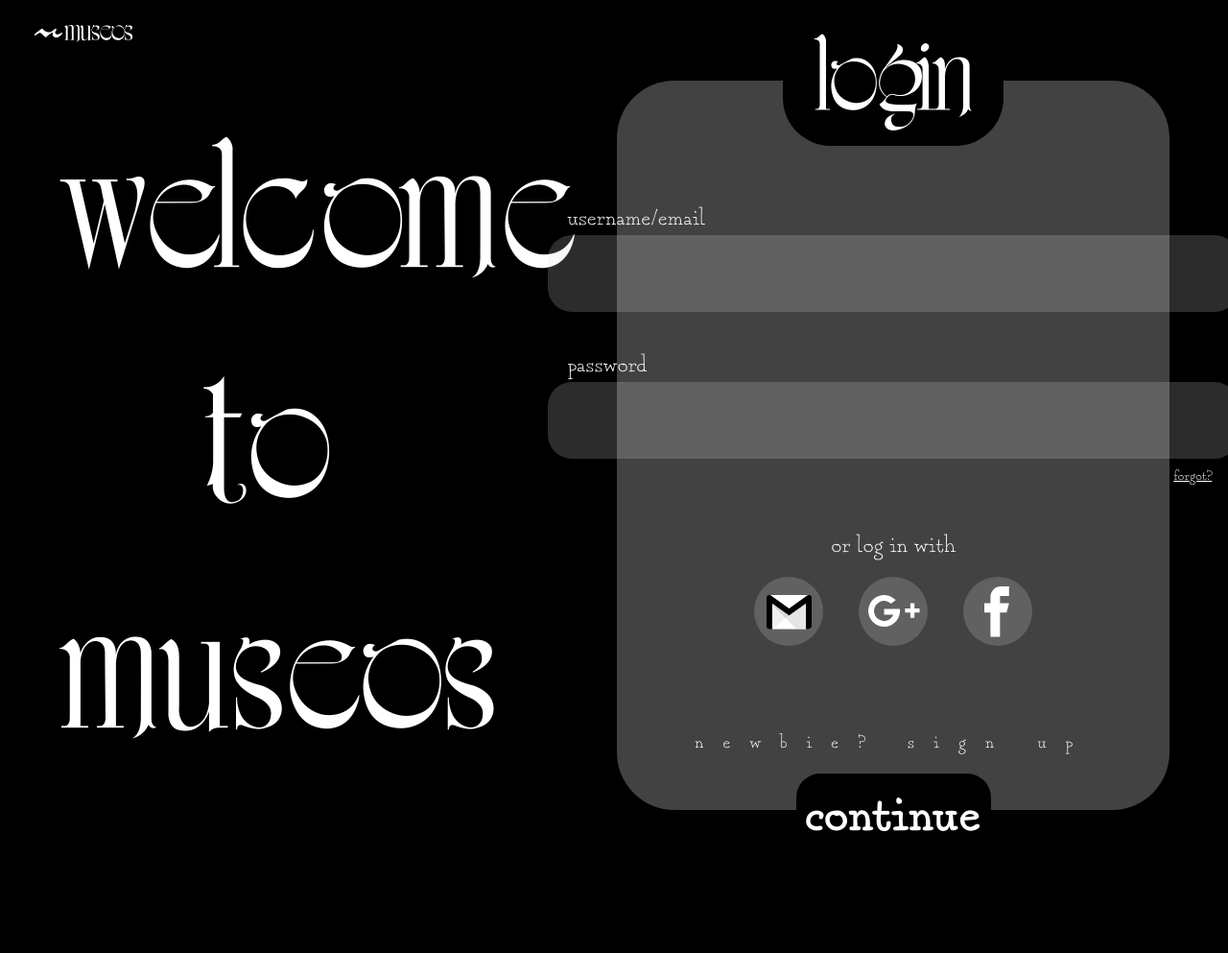
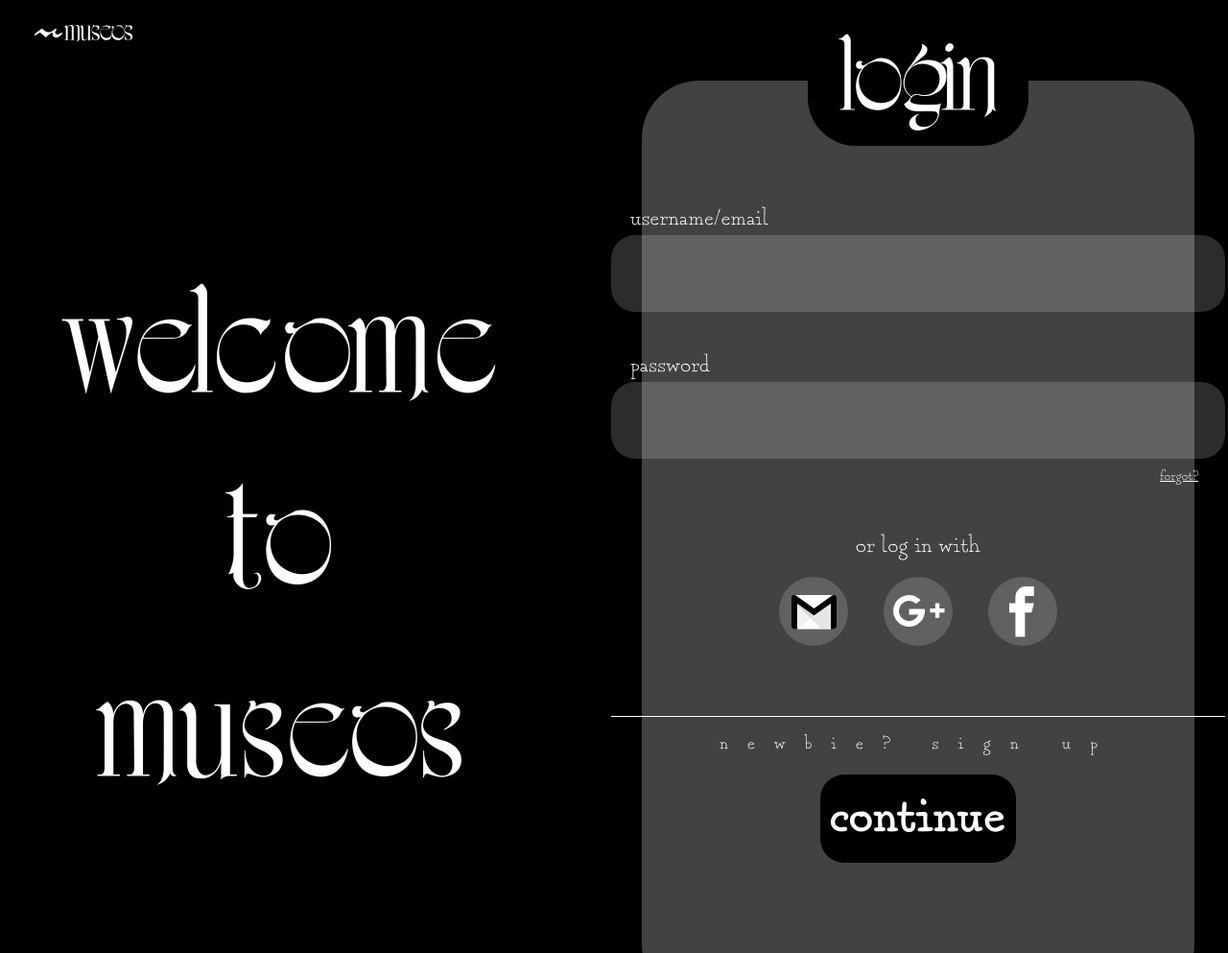
Before and after one commit to phongan1x5/Museos, a plain HTML site: page src/frontend/Pages/Sign In/signin.html in a window 1280 px wide. Shown: the top 993 px of the page at 96% size. Drawn offline with Linux system fonts and the light colour scheme.

Commit message:
fixing link

```diff
--- a/src/frontend/Pages/Sign In/signin.html
+++ b/src/frontend/Pages/Sign In/signin.html
@@ -13,7 +13,7 @@
             <header class="header">
                 <div class="content">
                     <div class="navbar">
-                        <a href="" class="logo">
+                        <a href="../../index.html" class="logo">
                             <img src="../../assets/img/logo.svg" alt="" />
                             <img src="../../assets/img/museos.svg" alt=""
                         /></a>
--- a/src/frontend/Pages/Sign In/styles.css
+++ b/src/frontend/Pages/Sign In/styles.css
@@ -28,10 +28,10 @@ body{
 .login-wrapper .title{
     color: #FFF;
     font-family: 'iCiel Amerigraf';
-    font-size: 120px;
+    font-size: 100px;
     font-weight: 400;
     line-height: 2;
-    width: 34%;
+    width: 40%;
     text-align: center;
     align-self: center;
     letter-spacing: 5px;
@@ -42,7 +42,7 @@ body{
     gap: 87px;
 }
 .login-wrapper .login-section{
-    height: 95vh;
+    height: 120vh;
     width: 45vw;
     border-radius: 60px;
     background: rgba(217, 217, 217, 0.30);
@@ -125,7 +125,7 @@ body{
 .login-section .user-input,.password-input{
     border-radius: 25px;
     background: rgba(217, 217, 217, 0.20);
-    width: 45rem;
+    width: 40rem;
     height: 80px;
     border: none;
     font-family: 'iCiel Grandma';
@@ -140,7 +140,7 @@ body{
 .linebreak{
     background: #FFF;
     height: 1px;
-    width: 48rem;
+    width: 40rem;
     margin-top: 70px;
 }
 .forgot-link{
--- a/src/frontend/Pages/Sign Up/styles.css
+++ b/src/frontend/Pages/Sign Up/styles.css
@@ -28,10 +28,10 @@ body{
 .login-wrapper .title{
     color: #FFF;
     font-family: 'iCiel Amerigraf';
-    font-size: 120px;
+    font-size: 100px;
     font-weight: 400;
     line-height: 2;
-    width: 34%;
+    width: 40%;
     text-align: center;
     align-self: center;
     letter-spacing: 5px;
@@ -42,7 +42,7 @@ body{
     gap: 87px;
 }
 .login-wrapper .login-section{
-    height: 95vh;
+    height: 123vh;
     width: 45vw;
     border-radius: 60px;
     background: rgba(217, 217, 217, 0.30);
@@ -126,7 +126,7 @@ body{
 .login-section .user-input,.password-input{
     border-radius: 25px;
     background: rgba(217, 217, 217, 0.20);
-    width: 45rem;
+    width: 40rem;
     height: 80px;
     border: none;
     font-family: 'iCiel Grandma';
@@ -141,7 +141,7 @@ body{
 .linebreak{
     background: #FFF;
     height: 1px;
-    width: 48rem;
+    width: 40rem;
     margin-top: 45px;
 }
 .forgot-link{
```
Also changed, not shown: src/frontend/Pages/Sign Up/signup.html (+1 -1 lines), src/frontend/index.html (+1 -1 lines).
